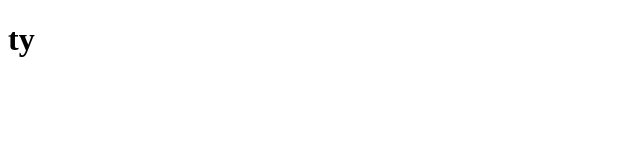
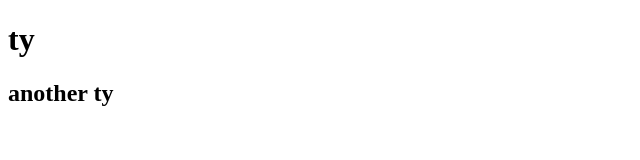
Before and after one commit to delacrucen/100devs-git-class, a plain HTML site: page index.html in a window 1280 px wide. Shown: the whole page, without its empty margins (0-640 px from the left). Drawn offline with Linux system fonts and the light colour scheme.

Commit message:
add another line in index.html

```diff
--- a/index.html
+++ b/index.html
@@ -8,5 +8,6 @@
 </head>
 <body>
   <h1>ty</h1>
+  <h2>another ty</h2>
 </body>
 </html>
```
